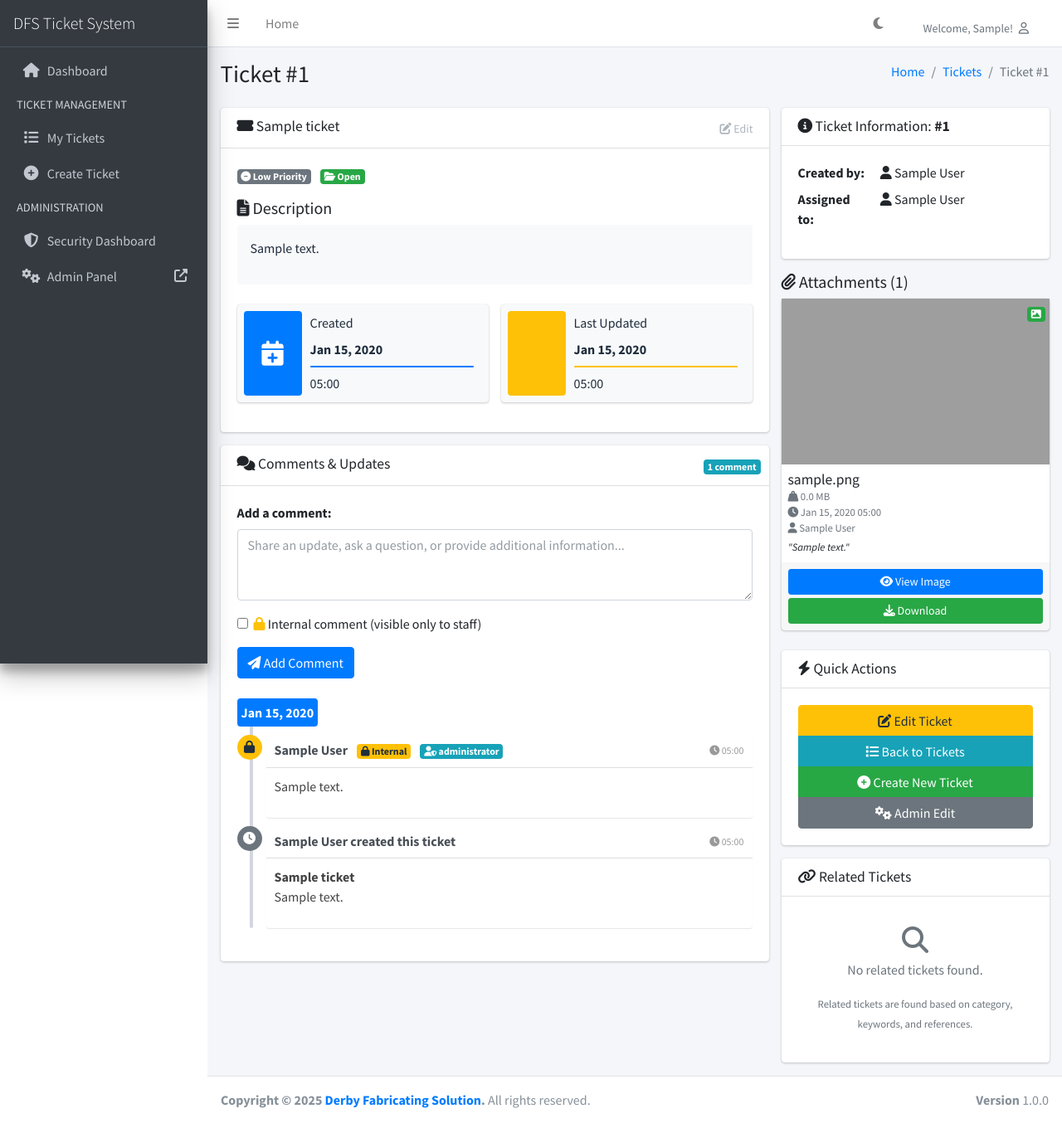
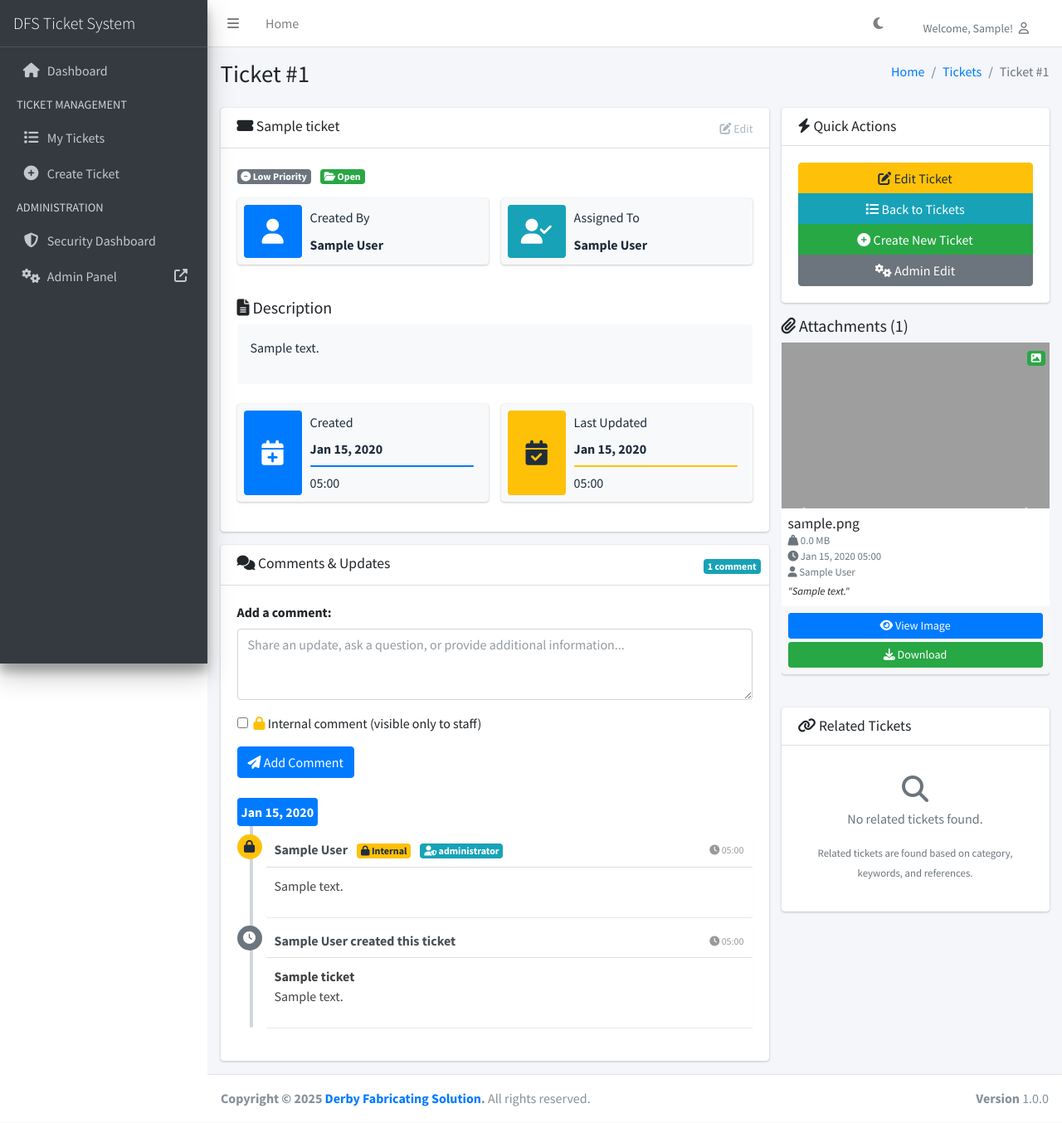
Before and after one commit to kisyular/derby-tickets, a Django app: page /tickets/1/ in a window 1280 px wide. Shown: the whole page at 83% size. Run offline with Django 5.2, Linux system fonts and the light colour scheme; a user stored in the database is signed in; data comes from the database, SQL or seed files in the repository; tables that the repository leaves empty hold one stand-in row (values such as "Sample post"); some libraries are stand-ins or nearby versions; grey boxes are pictures that could not be loaded.

Commit message:
JUST A BETTER UI FOR THE TICKET DETAILS

```diff
--- a/tickets/templates/tickets/ticket_detail.html
+++ b/tickets/templates/tickets/ticket_detail.html
@@ -79,6 +79,35 @@
                                 {% endif %}
                             </div>
 
+                            <div class="row mb-4">
+                                <div class="col-md-6">
+                                    <div class="info-box bg-light">
+                                        <span class="info-box-icon bg-primary"><i class="fas fa-user"></i></span>
+                                        <div class="info-box-content">
+                                            <span class="info-box-text">Created By</span>
+                                            <span class="info-box-number">
+                                                {{ ticket.created_by.get_full_name|default:ticket.created_by.username|default:"Unassigned" }}
+                                            </span>
+                                        </div>
+                                    </div>
+                                </div>
+                                <div class="col-md-6">
+                                    <div class="info-box bg-light">
+                                        <span class="info-box-icon bg-info"><i class="fas fa-user-check"></i></span>
+                                        <div class="info-box-content">
+                                            <span class="info-box-text">Assigned To</span>
+                                            <span class="info-box-number">
+                                                {% if ticket.assigned_to %}
+                                                    {{ ticket.assigned_to.get_full_name|default:ticket.assigned_to.username }}
+                                                {% else %}
+                                                    <span class="text-muted">Unassigned</span>
+                                                {% endif %}
+                                            </span>
+                                        </div>
+                                    </div>
+                                </div>
+                            </div>
+
                             <!-- Description -->
                             <div class="mb-4">
                                 <h5><i class="fas fa-file-alt"></i> Description</h5>
@@ -108,7 +137,7 @@
                                 <div class="col-md-6">
                                     <div class="info-box bg-light">
                                         <span class="info-box-icon bg-warning"><i
-                                                class="fas fa-calendar-edit"></i></span>
+                                                class="fas fa-calendar-check"></i></span>
                                         <div class="info-box-content">
                                             <span class="info-box-text">Last Updated</span>
                                             <span class="info-box-number">{{ ticket.updated_at|date:"M d, Y" }}</span>
@@ -233,111 +262,6 @@
 
                 <!-- Sidebar Column -->
                 <div class="col-md-4">
-                    <!-- Ticket Meta Information -->
-                    <div class="card">
-                        <div class="card-header">
-                            <h3 class="card-title">
-                                <i class="fas fa-info-circle"></i> Ticket Information: <strong>#{{ ticket.id }}</strong>
-                            </h3>
-                        </div>
-                        <div class="card-body">
-                            <dl class="row">
-                                <dt class="col-sm-4">Created by:</dt>
-                                <dd class="col-sm-8">
-                                    <i class="fas fa-user"></i>
-                                    {{ ticket.created_by.get_full_name|default:ticket.created_by.username }}
-                                </dd>
-
-                                <dt class="col-sm-4">Assigned to:</dt>
-                                <dd class="col-sm-8">
-                                    {% if ticket.assigned_to %}
-                                        <i class="fas fa-user"></i>
-                                        {{ ticket.assigned_to.get_full_name|default:ticket.assigned_to.username }}
-                                    {% else %}
-                                        <span class="text-muted">Unassigned</span>
-                                    {% endif %}
-                                </dd>
-                            </dl>
-                        </div>
-                    </div>
-
-                    <!-- Move image here -->
-                    <!-- Attachments Section -->
-                    {% if ticket.attachments.all %}
-                        <div class="mb-4">
-                            <h5><i class="fas fa-paperclip"></i> Attachments ({{ ticket.attachments.count }})</h5>
-                            {% for attachment in ticket.attachments.all %}
-                                <div class="card h-100">
-                                    {% if attachment.is_image %}
-                                        <!-- Image Attachment -->
-                                        <div class="card-img-top position-relative"
-                                             style="height: 200px; overflow: hidden;">
-                                            <img src="{{ attachment.get_secure_url }}"
-                                                 alt="{{ attachment.original_filename }}"
-                                                 class="img-fluid w-100 h-100"
-                                                 style="object-fit: cover; cursor: pointer;"
-                                                 onclick="openImageModal('{{ attachment.get_secure_url }}', '{{ attachment.original_filename }}')"
-                                                 title="Click to view full size">
-                                            <div class="position-absolute" style="top: 5px; right: 5px;">
-                                                    <span class="badge badge-success">
-                                                        <i class="fas fa-image"></i>
-                                                    </span>
-                                            </div>
-                                        </div>
-                                    {% elif attachment.is_pdf %}
-                                        <!-- PDF Attachment -->
-                                        <div class="card-img-top d-flex align-items-center justify-content-center bg-light"
-                                             style="height: 200px;">
-                                            <div class="text-center">
-                                                <i class="fas fa-file-pdf fa-4x text-danger mb-2"></i>
-                                                <br>
-                                                <span class="badge badge-danger">PDF</span>
-                                            </div>
-                                        </div>
-                                    {% endif %}
-
-                                    <div class="card-body p-2">
-                                        <h6 class="card-title text-truncate" title="{{ attachment.original_filename }}">
-                                            {{ attachment.original_filename }}
-                                        </h6>
-                                        <p class="card-text small text-muted mb-1">
-                                            <i class="fas fa-weight-hanging"></i> {{ attachment.file_size_mb }} MB
-                                            <br>
-                                            <i class="fas fa-clock"></i> {{ attachment.uploaded_at|date:"M d, Y H:i" }}
-                                            <br>
-                                            <i class="fas fa-user"></i> {{ attachment.uploaded_by.get_full_name|default:attachment.uploaded_by.username }}
-                                        </p>
-                                        {% if attachment.description %}
-                                            <p class="card-text small">
-                                                <em>"{{ attachment.description }}"</em>
-                                            </p>
-                                        {% endif %}
-                                    </div>
-
-                                    <div class="card-footer p-2">
-                                        {% if attachment.is_image %}
-                                            <button class="btn btn-primary btn-sm btn-block"
-                                                    onclick="openImageModal('{{ attachment.get_secure_url }}', '{{ attachment.original_filename }}')">
-                                                <i class="fas fa-eye"></i> View Image
-                                            </button>
-                                        {% elif attachment.is_pdf %}
-                                            <a href="{{ attachment.get_secure_url }}"
-                                               target="_blank"
-                                               class="btn btn-danger btn-sm btn-block">
-                                                <i class="fas fa-external-link-alt"></i> Open PDF
-                                            </a>
-                                        {% endif %}
-                                        <a href="{{ attachment.get_secure_url }}"
-                                           download="{{ attachment.original_filename }}"
-                                           class="btn btn-success btn-sm btn-block mt-1">
-                                            <i class="fas fa-download"></i> Download
-                                        </a>
-                                    </div>
-                                </div>
-                            {% endfor %}
-                        </div>
-                    {% endif %}
-
                     <!-- Quick Actions -->
                     <div class="card">
                         <div class="card-header">
@@ -371,6 +295,93 @@
                             </div>
                         </div>
                     </div>
+
+                    <!-- Move image here -->
+                    <!-- Attachments Section -->
+                    {% if ticket.attachments.all %}
+                        <div class="mb-4">
+                            <h5><i class="fas fa-paperclip"></i> Attachments ({{ ticket.attachments.count }})</h5>
+                            <div id="attachmentsCarousel" class="carousel slide" data-ride="carousel">
+                                <div class="carousel-inner">
+                                    {% for attachment in ticket.attachments.all %}
+                                    <div class="carousel-item {% if forloop.first %}active{% endif %}">
+                                        <div class="card h-100">
+                                            {% if attachment.is_image %}
+                                                <!-- Image Attachment -->
+                                                <div class="card-img-top position-relative" style="height: 200px; overflow: hidden;">
+                                                    <img src="{{ attachment.get_secure_url }}"
+                                                         alt="{{ attachment.original_filename }}"
+                                                         class="img-fluid w-100 h-100"
+                                                         style="object-fit: cover; cursor: pointer;"
+                                                         onclick="openImageModal('{{ attachment.get_secure_url }}', '{{ attachment.original_filename }}')"
+                                                         title="Click to view full size">
+                                                    <div class="position-absolute" style="top: 5px; right: 5px;">
+                                                        <span class="badge badge-success">
+                                                            <i class="fas fa-image"></i>
+                                                        </span>
+                                                    </div>
+                                                </div>
+                                            {% elif attachment.is_pdf %}
+                                                <!-- PDF Attachment -->
+                                                <div class="card-img-top d-flex align-items-center justify-content-center bg-light" style="height: 200px;">
+                                                    <div class="text-center">
+                                                        <i class="fas fa-file-pdf fa-4x text-danger mb-2"></i>
+                                                        <br>
+                                                        <span class="badge badge-danger">PDF</span>
+                                                    </div>
+                                                </div>
+                                            {% endif %}
+                                            <div class="card-body p-2">
+                                                <h6 class="card-title text-truncate" title="{{ attachment.original_filename }}">
+                                                    {{ attachment.original_filename }}
+                                                </h6>
+                                                <p class="card-text small text-muted mb-1">
+                                                    <i class="fas fa-weight-hanging"></i> {{ attachment.file_size_mb }} MB
+                                                    <br>
+                                                    <i class="fas fa-clock"></i> {{ attachment.uploaded_at|date:"M d, Y H:i" }}
+                                                    <br>
+                                                    <i class="fas fa-user"></i> {{ attachment.uploaded_by.get_full_name|default:attachment.uploaded_by.username }}
+                                                </p>
+                                                {% if attachment.description %}
+                                                    <p class="card-text small">
+                                                        <em>"{{ attachment.description }}"</em>
+                                                    </p>
+                                                {% endif %}
+                                            </div>
+                                            <div class="card-footer p-2">
+                                                {% if attachment.is_image %}
+                                                    <button class="btn btn-primary btn-sm btn-block"
+                                                            onclick="openImageModal('{{ attachment.get_secure_url }}', '{{ attachment.original_filename }}')">
+                                                        <i class="fas fa-eye"></i> View Image
+                                                    </button>
+                                                {% elif attachment.is_pdf %}
+                                                    <a href="{{ attachment.get_secure_url }}"
+                                                       target="_blank"
+                                                       class="btn btn-danger btn-sm btn-block">
+                                                        <i class="fas fa-external-link-alt"></i> Open PDF
+                                                    </a>
+                                                {% endif %}
+                                                <a href="{{ attachment.get_secure_url }}"
+                                                   download="{{ attachment.original_filename }}"
+                                                   class="btn btn-success btn-sm btn-block mt-1">
+                                                    <i class="fas fa-download"></i> Download
+                                                </a>
+                                            </div>
+                                        </div>
+                                    </div>
+                                    {% endfor %}
+                                </div>
+                                <a class="carousel-control-prev" href="#attachmentsCarousel" role="button" data-slide="prev">
+                                    <span class="carousel-control-prev-icon" aria-hidden="true"></span>
+                                    <span class="sr-only">Previous</span>
+                                </a>
+                                <a class="carousel-control-next" href="#attachmentsCarousel" role="button" data-slide="next">
+                                    <span class="carousel-control-next-icon" aria-hidden="true"></span>
+                                    <span class="sr-only">Next</span>
+                                </a>
+                            </div>
+                        </div>
+                    {% endif %}
 
                     <!-- Related Tickets -->
                     <div class="card">
```
